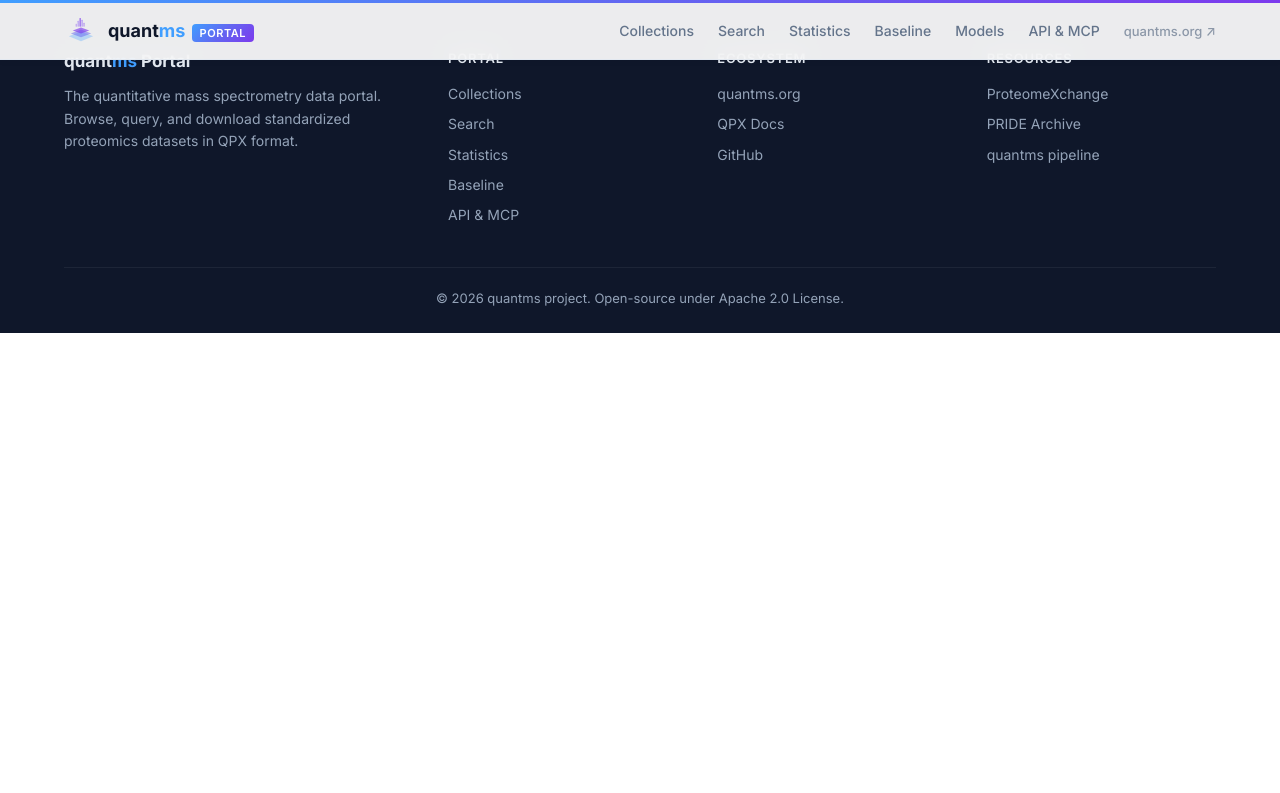
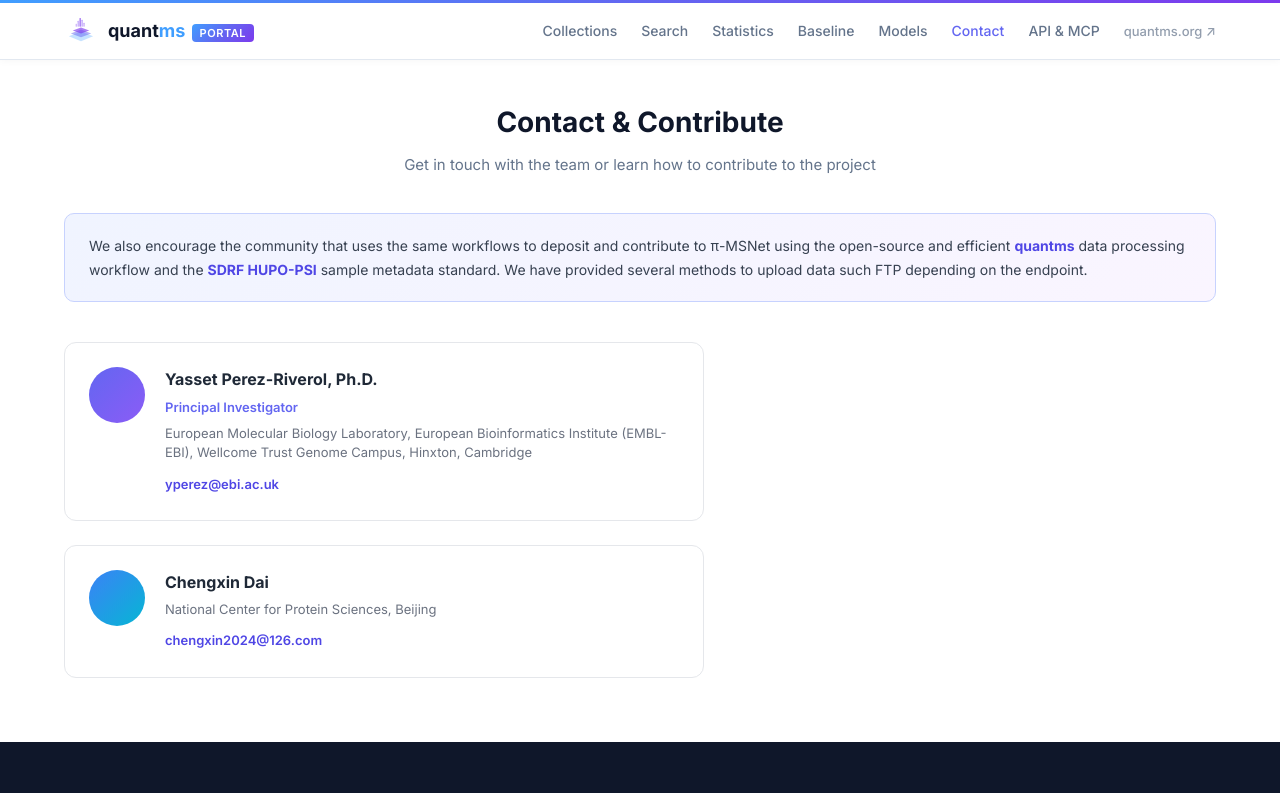
Before and after one commit to bigbio/quantms-portal, a Vue app in the folder frontend/: page /contact in a window 1280 px wide. Shown: the top 793 px of the page. Built offline with nearby package versions, Linux system fonts and the light colour scheme.

Commit message:
add data and contact

```diff
--- a/frontend/src/components/DatasetTable.vue
+++ b/frontend/src/components/DatasetTable.vue
@@ -201,10 +201,13 @@
 
 const props = defineProps({
   datasets: { type: Array, required: true },
+  // Optional: full dataset list (used to populate filter selects and full-table filtering)
+  allDatasets: { type: Array, required: false },
   loading: { type: Boolean, default: false },
   searchable: { type: Boolean, default: true },
   collectionName: { type: String, default: "" },
 });
+const emit = defineEmits(["filtersChanged"]);
 
 const router = useRouter();
 const searchQuery = ref("");
@@ -233,8 +236,9 @@
 );
 
 const uniqueSpecies = computed(() => {
+  const src = props.allDatasets || props.datasets;
   const s = new Set();
-  props.datasets.forEach((d) => {
+  src.forEach((d) => {
     const v = d.species || (d.organisms && d.organisms[0]) || "";
     if (v) s.add(v);
   });
@@ -250,59 +254,26 @@
 });
 
 const uniqueLabels = computed(() => {
+  const src = props.allDatasets || props.datasets;
   const s = new Set();
-  props.datasets.forEach((d) => {
+  src.forEach((d) => {
     if (d.label) s.add(d.label);
   });
   return [...s].sort();
 });
 
 const uniqueAcquisitionMethods = computed(() => {
+  const src = props.allDatasets || props.datasets;
   const s = new Set();
-  props.datasets.forEach((d) => {
+  src.forEach((d) => {
     if (d.acquisition_method) s.add(d.acquisition_method);
   });
   return [...s].sort();
 });
 
-// Final rows: filter → search → sort
+// Final rows: only sort and prioritize NEW entries. Filtering is handled by parent.
 const rows = computed(() => {
-  let arr = props.datasets.slice();
-
-  // Column filters
-  if (isMsnet.value && filterSpecies.value) {
-    arr = arr.filter(
-      (d) =>
-        (d.species || (d.organisms && d.organisms[0]) || "") ===
-        filterSpecies.value,
-    );
-  }
-  if (isMsnet.value && filterInstrument.value) {
-    arr = arr.filter((d) => d.instrument === filterInstrument.value);
-  }
-  if (isMsnet.value && filterLabel.value) {
-    arr = arr.filter((d) => d.label === filterLabel.value);
-  }
-  if (isMsnet.value && filterAcquisitionMethod.value) {
-    arr = arr.filter(
-      (d) => d.acquisition_method === filterAcquisitionMethod.value,
-    );
-  }
-
-  // Text search
-  const q = searchQuery.value.toLowerCase().trim();
-  if (q) {
-    arr = arr.filter(
-      (d) =>
-        (d.accession || "").toLowerCase().includes(q) ||
-        (d.title || "").toLowerCase().includes(q) ||
-        (d.species || "").toLowerCase().includes(q) ||
-        (d.label || "").toLowerCase().includes(q) ||
-        (d.acquisition_method || "").toLowerCase().includes(q),
-    );
-  }
-
-  // Sort
+  const arr = props.datasets.slice();
   const k = sKey.value;
   const asc = sAsc.value;
   const numeric = NUM.has(k);
@@ -331,6 +302,28 @@
     const sb = String(vb || "");
     return asc ? sa.localeCompare(sb) : sb.localeCompare(sa);
   });
+});
+
+// Emit filter changes to parent so parent can filter the full dataset
+function emitFilters() {
+  emit("filtersChanged", {
+    search: searchQuery.value,
+    species: filterSpecies.value,
+    instrument: filterInstrument.value,
+    label: filterLabel.value,
+    acquisition_method: filterAcquisitionMethod.value,
+  });
+}
+
+// Watch filters and searchQuery to emit changes
+watch([
+  searchQuery,
+  filterSpecies,
+  filterInstrument,
+  filterLabel,
+  filterAcquisitionMethod,
+], () => {
+  emitFilters();
 });
 
 function clickSort(key) {
--- a/frontend/src/components/NavBar.vue
+++ b/frontend/src/components/NavBar.vue
@@ -20,6 +20,7 @@
         <router-link to="/statistics">Statistics</router-link>
         <router-link to="/baseline">Baseline</router-link>
         <router-link to="/models">Models</router-link>
+        <router-link to="/contact">Contact</router-link>
         <router-link to="/api">API &amp; MCP</router-link>
         <a href="https://quantms.org" class="nav-link-ext" target="_blank" rel="noopener">quantms.org &#8599;</a>
       </div>
--- a/frontend/src/router.js
+++ b/frontend/src/router.js
@@ -11,6 +11,7 @@
   { path: '/api', component: () => import('./views/ApiDocs.vue') },
   { path: '/baseline', component: () => import('./views/BaselineExpression.vue') },
   { path: '/models', component: () => import('./views/Models.vue') },
+  { path: '/contact', component: () => import('./views/Contact.vue') },
 ]
 
 export default createRouter({
--- a/frontend/src/style.css
+++ b/frontend/src/style.css
@@ -488,9 +488,7 @@
   border-color: rgba(245, 158, 11, 0.18);
 }
 .dataset-new-pill {
-  display: inline-flex;
-  align-items: center;
-  justify-content: center;
+  display: block;
   font-size: 10px;
   font-weight: 700;
   letter-spacing: 0.03em;
@@ -500,7 +498,8 @@
   border: none;
   border-radius: 4px;
   padding: 2px 8px;
-  margin-left: 8px;
+  width: fit-content;
+  margin-top: 4px;
 }
 
 /* NEWS tag style: solid orange with white text */
--- a/frontend/src/views/Collections.vue
+++ b/frontend/src/views/Collections.vue
@@ -78,9 +78,11 @@
 
         <DatasetTable
           :datasets="currentPageDatasets"
+          :all-datasets="allDatasetsForTab"
           :loading="false"
           :searchable="false"
           :collection-name="activeTab === 'all' ? '' : activeTab"
+          @filtersChanged="onTableFiltersChanged"
         />
 
         <!-- Pagination -->
@@ -126,6 +128,13 @@
 const route = useRoute();
 const activeTab = ref(route.query.tab || "all");
 const searchQuery = ref("");
+const tableFilters = ref({
+  search: "",
+  species: "",
+  instrument: "",
+  label: "",
+  acquisition_method: "",
+});
 const loading = ref(false);
 const collections = ref([]);
 // Map: collectionName -> allDatasets (loaded from all pages)
@@ -154,7 +163,10 @@
 
 const filteredDatasets = computed(() => {
   const q = searchQuery.value.toLowerCase().trim();
-  let result = allDatasetsForTab.value;
+  const tf = tableFilters.value;
+  let result = allDatasetsForTab.value.slice();
+
+  // Parent-level search box
   if (q) {
     result = result.filter(
       (ds) =>
@@ -163,6 +175,34 @@
         (ds.species || "").toLowerCase().includes(q),
     );
   }
+
+  // Table-level filters emitted from DatasetTable
+  if (tf.search) {
+    const sq = tf.search.toLowerCase().trim();
+    result = result.filter(
+      (ds) =>
+        (ds.accession || "").toLowerCase().includes(sq) ||
+        (ds.title || "").toLowerCase().includes(sq) ||
+        (ds.species || "").toLowerCase().includes(sq) ||
+        (ds.label || "").toLowerCase().includes(sq) ||
+        (ds.acquisition_method || "").toLowerCase().includes(sq),
+    );
+  }
+  if (tf.species) {
+    result = result.filter(
+      (d) => (d.species || (d.organisms && d.organisms[0]) || "") === tf.species,
+    );
+  }
+  if (tf.instrument) {
+    result = result.filter((d) => d.instrument === tf.instrument);
+  }
+  if (tf.label) {
+    result = result.filter((d) => d.label === tf.label);
+  }
+  if (tf.acquisition_method) {
+    result = result.filter((d) => d.acquisition_method === tf.acquisition_method);
+  }
+
   return result;
 });
 
@@ -185,6 +225,12 @@
   }
   const col = collections.value.find((c) => c.name === key);
   return col ? col.dataset_count : 0;
+}
+
+function onTableFiltersChanged(filters) {
+  tableFilters.value = Object.assign({}, tableFilters.value, filters || {});
+  // reset to first page whenever filters change
+  currentPage.value = 1;
 }
 
 function formatBig(n) {
--- /dev/null
+++ b/frontend/src/views/Contact.vue
@@ -0,0 +1,142 @@
+<template>
+  <div class="section contact-page">
+    <div class="container">
+      <div class="section-header">
+        <h2>Contact &amp; Contribute</h2>
+        <p>Get in touch with the team or learn how to contribute to the project</p>
+      </div>
+
+      <!-- Contribution note -->
+      <div class="contribution-note">
+        <p>
+          We also encourage the community that uses the same workflows to deposit
+          and contribute to π-MSNet using the open-source and efficient
+          <strong>quantms</strong> data processing workflow and the
+          <strong>SDRF HUPO-PSI</strong> sample metadata standard. We have
+          provided several methods to upload data such FTP depending on the
+          endpoint.
+        </p>
+      </div>
+
+      <!-- Contact cards -->
+      <div class="contact-cards">
+        <div class="contact-card">
+          <div class="contact-avatar yasset"></div>
+          <div class="contact-info">
+            <h3>Yasset Perez-Riverol, Ph.D.</h3>
+            <p class="contact-title">Principal Investigator</p>
+            <p class="contact-org">
+              European Molecular Biology Laboratory, European Bioinformatics
+              Institute (EMBL-EBI), Wellcome Trust Genome Campus, Hinxton,
+              Cambridge
+            </p>
+            <a class="contact-email" href="mailto:yperez@ebi.ac.uk"
+              >yperez@ebi.ac.uk</a
+            >
+          </div>
+        </div>
+
+        <div class="contact-card">
+          <div class="contact-avatar chengxin"></div>
+          <div class="contact-info">
+            <h3>Chengxin Dai</h3>
+            <p class="contact-org">
+              National Center for Protein Sciences, Beijing
+            </p>
+            <a class="contact-email" href="mailto:chengxin2024@126.com"
+              >chengxin2024@126.com</a
+            >
+          </div>
+        </div>
+      </div>
+    </div>
+  </div>
+</template>
+
+<script setup>
+</script>
+
+<style scoped>
+.contact-page {
+  padding-top: 100px;
+  min-height: 60vh;
+}
+
+/* Contribution note */
+.contribution-note {
+  background: linear-gradient(135deg, #f0f4ff 0%, #faf5ff 100%);
+  border: 1px solid #c7d2fe;
+  border-radius: 10px;
+  padding: 20px 24px;
+  margin-bottom: 40px;
+  font-size: 14px;
+  line-height: 1.7;
+  color: #374151;
+}
+.contribution-note p {
+  margin: 0;
+}
+.contribution-note strong {
+  color: #4f46e5;
+}
+
+/* Contact cards */
+.contact-cards {
+  display: flex;
+  flex-direction: column;
+  gap: 24px;
+  max-width: 640px;
+}
+.contact-card {
+  display: flex;
+  gap: 20px;
+  align-items: flex-start;
+  background: #ffffff;
+  border: 1px solid #e5e7eb;
+  border-radius: 12px;
+  padding: 24px;
+  transition: box-shadow 0.2s;
+}
+.contact-card:hover {
+  box-shadow: 0 4px 12px rgba(0, 0, 0, 0.06);
+}
+.contact-avatar {
+  width: 56px;
+  height: 56px;
+  border-radius: 50%;
+  flex-shrink: 0;
+}
+.contact-avatar.yasset {
+  background: linear-gradient(135deg, #6366f1, #8b5cf6);
+}
+.contact-avatar.chengxin {
+  background: linear-gradient(135deg, #3b82f6, #06b6d4);
+}
+.contact-info h3 {
+  margin: 0 0 4px;
+  font-size: 16px;
+  font-weight: 700;
+  color: #1f2937;
+}
+.contact-title {
+  margin: 0 0 6px;
+  font-size: 13px;
+  font-weight: 600;
+  color: #6366f1;
+}
+.contact-org {
+  margin: 0 0 8px;
+  font-size: 13px;
+  color: #6b7280;
+  line-height: 1.5;
+}
+.contact-email {
+  font-size: 13px;
+  font-weight: 600;
+  color: #4f46e5;
+  text-decoration: none;
+}
+.contact-email:hover {
+  text-decoration: underline;
+}
+</style>
```
Also changed, not shown: frontend/public/data/collections/msnet/datasets-page-1.json (+74 -0 lines).
